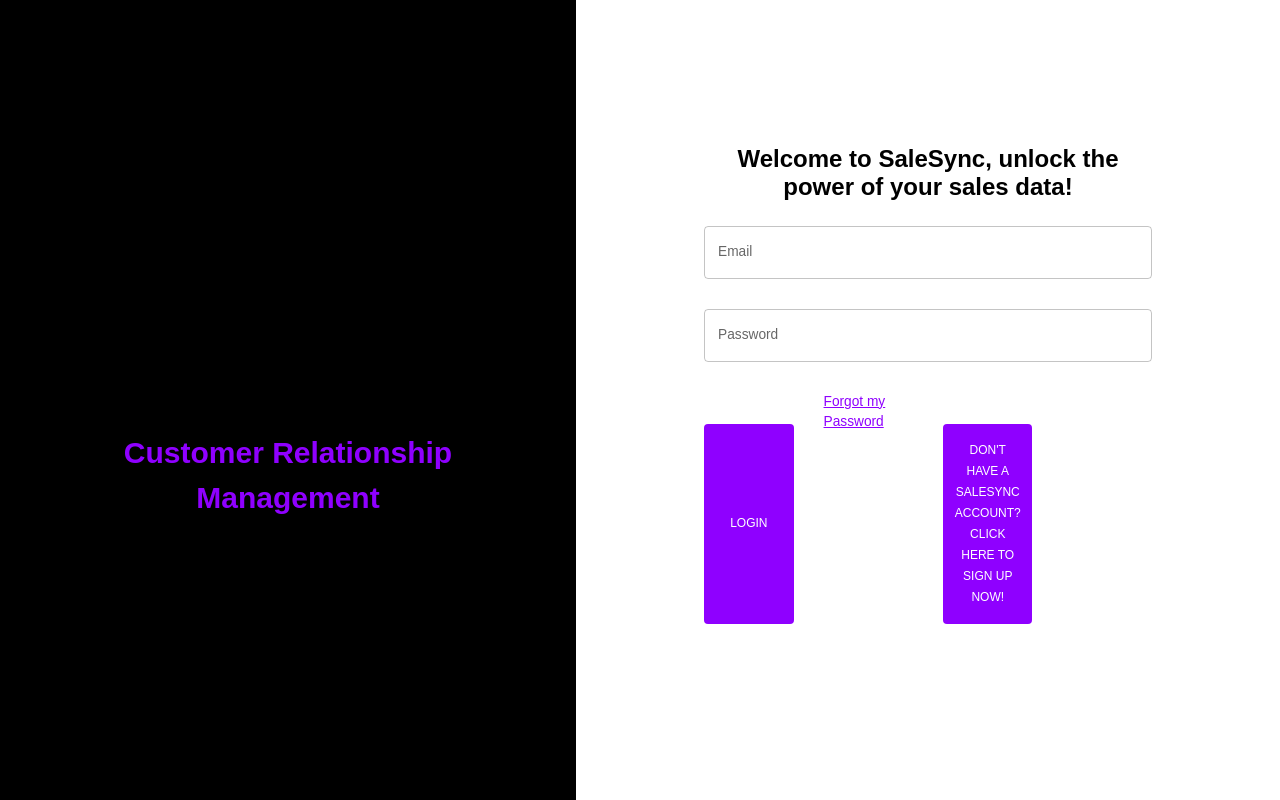
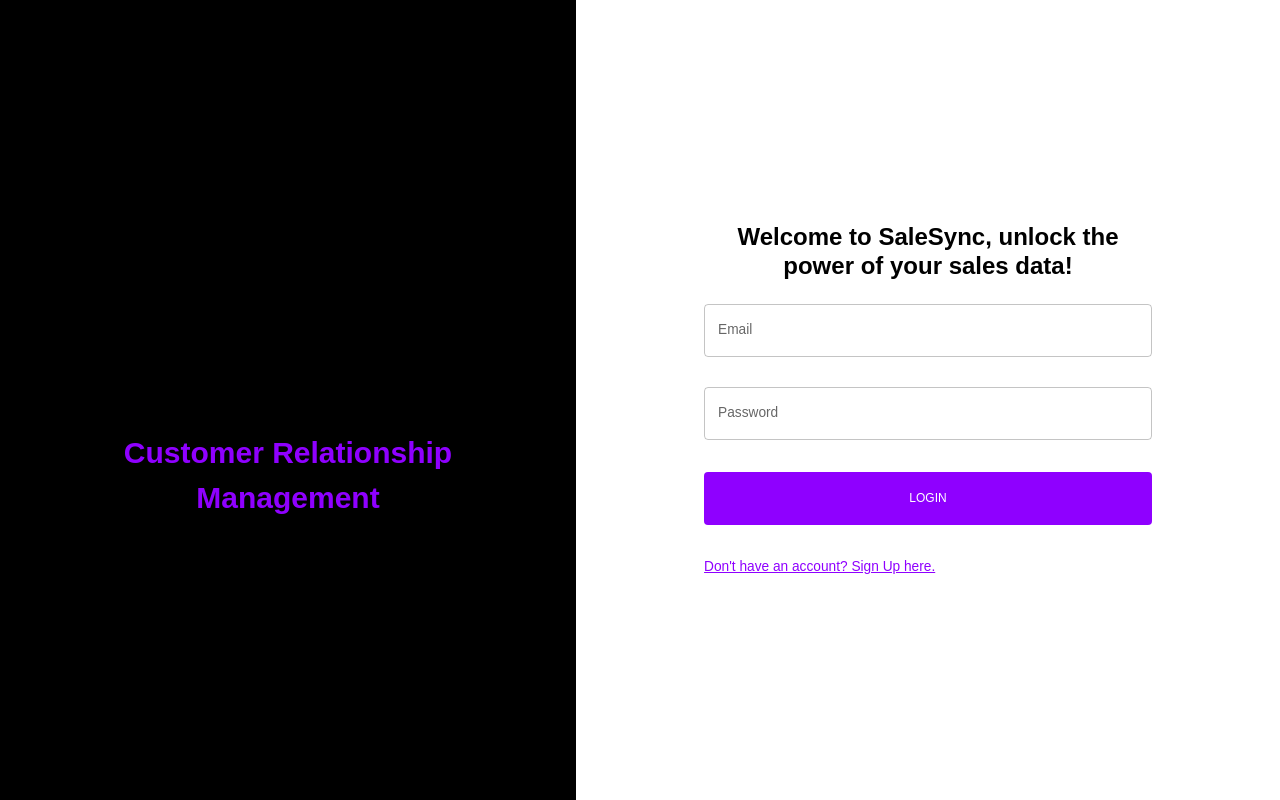
Before and after one commit to pankrit9/sales-sync-CRM, a React (Create React App) app in the folder frontend/: page /login in a window 1280 px wide. Built offline with nearby package versions, Linux system fonts and the light colour scheme.

Commit message:
fixed login - exclude forgot password

```diff
--- a/frontend/src/pages/loginPage/Form.jsx
+++ b/frontend/src/pages/loginPage/Form.jsx
@@ -32,11 +32,6 @@
     password: yup.string().required("required"),
 });
 
-const forgotPasswordSchema =  yup.object().shape({
-    // lets user enter their email if they forgot their password
-    email: yup.string().email("Invalid email").required("required"),
-});
-
 const initialValuesRegister = {
     // schema for the validation
     // this for the initial values of the form
@@ -53,10 +48,6 @@
     password: "",
 }
 
-const initialValuesForgotPassword = {
-    email: "",
-}
-
 const Form = () => {
     const [pageType, setPageType] = useState("login");
     const { palette } = useTheme();
@@ -65,7 +56,6 @@
     const isNonMobile = useMediaQuery("(min-width: 600px)"); // hook built into mui to determine if the curr screen size is lower or higher to the value input in it
     const isLogin = pageType === "login"; // to determine if the user is on the login page or the register page
     const isRegister = pageType === "register";
-    const isForgotPassword = pageType === "forgot password";
 
     /**
      *
@@ -148,24 +138,9 @@
         }
     }
 
-    const forgotPassword = async (values, onSubmitProps) => {
-        const loggedInResponse = await fetch(
-            // send the form data to the below api call
-            `${BACKEND_API}/auth/recover-password`,
-            {
-                method: "POST",
-                headers: { "Content-Type": "application/json" },
-                body: JSON.stringify(values),
-                credentials: "omit",
-            }
-        );
-        const loggedIn = await loggedInResponse.json();
-        onSubmitProps.resetForm();  // reset the form
-    }
 
 /** logic behind when the user submits the form */
     const handleFormSubmit = async (values, onSubmitProps) => {
-        if (isForgotPassword) await forgotPassword(values, onSubmitProps);
         if (isLogin) await login(values, onSubmitProps);    // leave it for the backend
         if (isRegister) await register(values, onSubmitProps);
     };
@@ -197,10 +172,9 @@
                             }
                         }}
                     >
-
-{/* REGISTER */}
                         {isRegister && (
                             <>
+{/* USER DETAILS */}
                                 <TextField
                                     label="First Name"
                                     onBlur={handleBlur}
@@ -224,7 +198,7 @@
                                         gridColumn: "span 2"
                                     }} />
                                 <TextField
-                            label="Company Name"
+                                    label="company"
                                     onBlur={handleBlur}
                                     onChange={handleChange}
                                     value={values.location}
@@ -234,6 +208,11 @@
                                     sx={{
                                         gridColumn: "span 4"
                                     }} />
+
+                            </>
+                        )}
+
+{/* LOGIN AND REGISTER */}
                         <TextField
                             label="Email"
                             onBlur={handleBlur}
@@ -275,8 +254,8 @@
                                     <input
                                         type="radio"
                                         name="role"
-                                        value="staff"
-                                        checked={values.role === "staff"}
+                                        value="manager"
+                                        checked={values.role === "manager"}
                                         onChange={handleChange}
                                         sx={{
                                             position:'absolute'
@@ -286,6 +265,7 @@
                                 </label>
                             </>
                         )}
+                    </Box>
 
 {/* ------------- BUTTONS SECTION ------------- */}
                     <Box>
@@ -304,78 +284,10 @@
                         {isLogin ? "LOGIN" : "REGISTER"}
                         </Button>
     {/* SWITCH BETWEEN REGISTER AND LOGIN */}
-                        <Button
+                        <Typography
                             onClick={() => {
                                 // if on login page, switch to register page, else switch to login page
                                 setPageType(isLogin ? "register" : "login");
-                                resetForm();
-                            }}
-                            fullWidth
-                            type="submit"
-                            sx={{
-                                margin: "2rem 0",
-                                padding: "1rem",
-                                backgroundColor: palette.primary.main,
-                                color: palette.background.alt,
-                                "&:hover": { color: palette.primary.main},
-                            }}
-                        >
-                            {isLogin
-                                ? "Don't have a SaleSync account? Click here to sign Up Now!"
-                                : "Already have an account? Click here to login!"}
-                        </Button>
-                    </Box>
-                    </>
-
-                )}
-
-{/* LOGIN AND REGISTER */}
-                {isLogin && (
-                        <>
-                        <TextField
-                            label="Email"
-                            onBlur={handleBlur}
-                            onChange={handleChange}
-                            value={values.email}
-                            name="email"initialValueRegister
-                            error={Boolean(touched.email) && Boolean(errors.email)}
-                            helperText={touched.email && errors.email}
-                            sx={{
-                                gridColumn: "span 4"
-                            }}
-                        />
-                        <TextField
-                            label="Password"
-                            type="password" // to hide the value
-                            onBlur={handleBlur}
-                            onChange={handleChange}
-                            value={values.password}
-                            name="password" // to sync to the correct value from the initialValueRegister
-                            error={Boolean(touched.password) && Boolean(errors.password)}
-                            helperText={touched.password && errors.password}
-                            sx={{
-                                gridColumn: "span 4"
-                            }}
-                        />
-                            <Button
-                            fullWidth
-                            type="submit"
-                            sx={{
-                                margin: "2rem 0",
-                                padding: "1rem",
-                                backgroundColor: palette.primary.main,
-                                color: palette.background.alt,
-                                "&:hover": { color: palette.primary.main},
-                            }}
-                        >
-                            {isLogin ? "LOGIN" : "REGISTER"}
-                        </Button>
-
-                        <Typography
-                            onClick={() => {
-                                // if on login page, switch to forgot page, else switch to login page
-                                setPageType(isLogin ? "forgot password" : "login");
-                                navigate("/resetpassword");
                                 resetForm();
                             }}
                             sx={{
@@ -388,84 +300,9 @@
                             }}
                         >
                             {isLogin
-                                ? "Forgot my Password"
-                                : "I've remembered my password, click here to login!"}
+                                ? "Don't have an account? Sign Up here."
+                                : "Already have an account? Login here."}
                         </Typography>
-
-                        <Button
-                            onClick={() => {
-                                // if on login page, switch to register page, else switch to login page
-                                setPageType(isLogin ? "register" : "login");
-                                resetForm();
-                            }}
-                            fullWidth
-                            type="submit"
-                            sx={{
-                                margin: "2rem 0",
-                                padding: "1rem",
-                                backgroundColor: palette.primary.main,
-                                color: palette.background.alt,
-                                "&:hover": { color: palette.primary.main},
-                            }}
-                        >
-                            {isLogin
-                                ? "Don't have a SaleSync account? Click here to sign Up Now!"
-                                : "Already have an account? Click here to login!"}
-                        </Button>
-                        </>
-                )}
-
-{/*FORGOT PASSWORD */}
-                {isForgotPassword && (
-                    <>
-                    <TextField
-                        label="Email"
-                        onBlur={handleBlur}
-                        onChange={handleChange}
-                        value={values.email}
-                        name="email"initialValueRegister
-                        error={Boolean(touched.email) && Boolean(errors.email)}
-                        helperText={touched.email && errors.email}
-                        sx={{
-                            gridColumn: "span 4"
-                        }}
-                    />
-                    <Box>
-                        <Button
-                            fullWidth
-                            type="submit"
-                            sx={{
-                                margin: "2rem 0",
-                                padding: "1rem",
-                                backgroundColor: palette.primary.main,
-                                color: palette.background.alt,
-                                "&:hover": { color: palette.primary.main},
-                            }}
-                        >
-                            {isLogin ? "LOGIN" : "SUBMIT"}
-                        </Button>
-                        <Typography
-                            onClick={() => {
-                                // if on login page, switch to forgot page, else switch to login page
-                                setPageType(isLogin ? "forgot password" : "login");
-                                resetForm();
-                            }}
-                            sx={{
-                                textDecoration: "underline",
-                                color: palette.primary.main,
-                                "&:hover": {
-                                    cursor: "pointer",
-                                    color: palette.primary.light,
-                                }
-                            }}
-                        >
-                            {isLogin
-                                ? "Forgot my Password"
-                                : "I've remembered my password, click here to login!"}
-                        </Typography>
-                    </Box>
-                    </>
-                )}
                     </Box>
                 </form>
             )}
```
Lines whose indentation alone changed are shown as unchanged.
